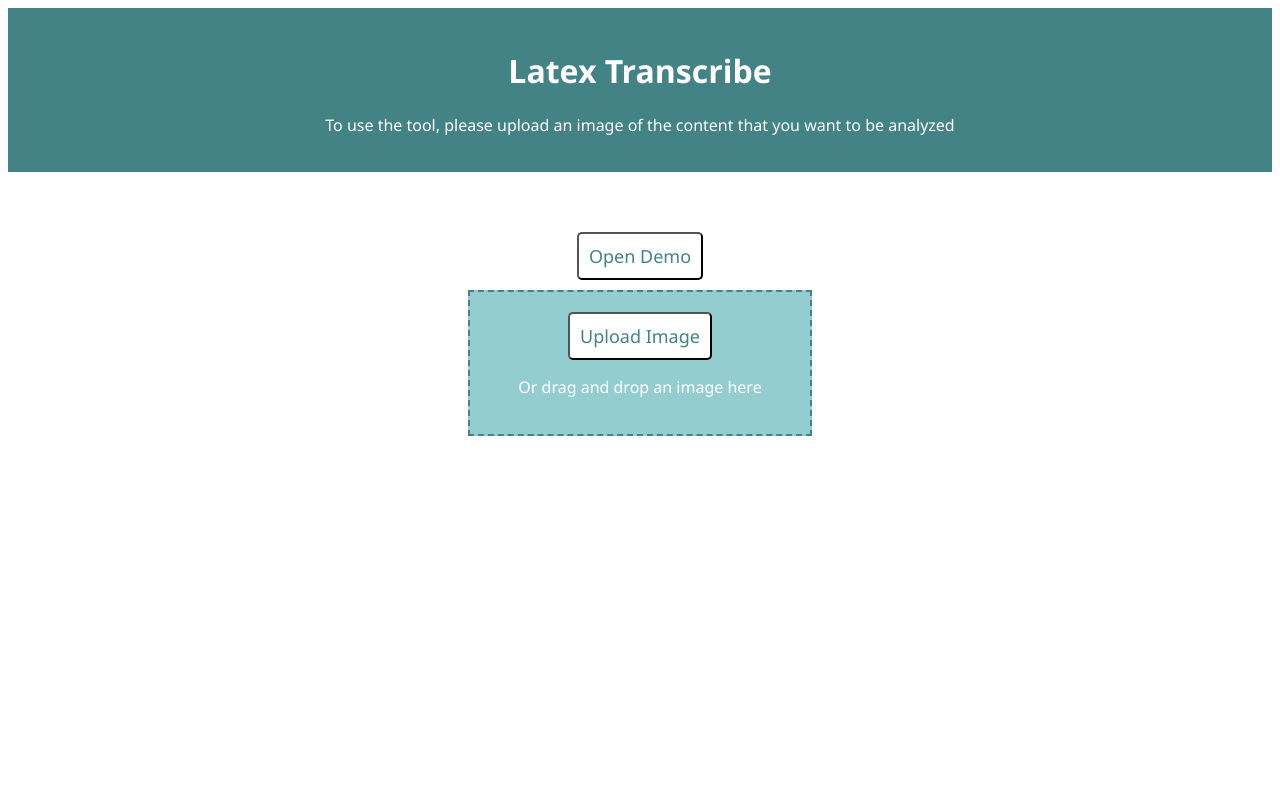
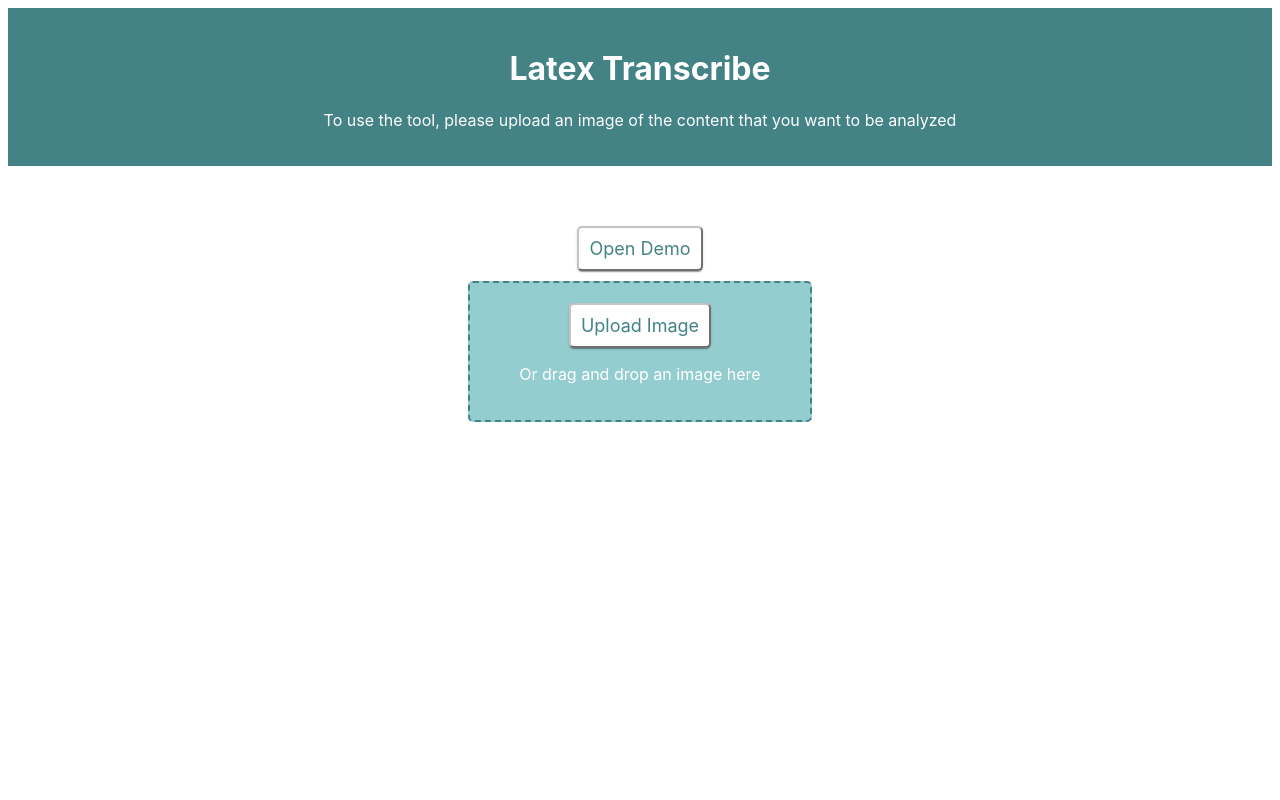
Before and after one commit to classtranscribe/LatexTranscribe, a Vue app in the folder frontend/: page / in a window 1280 px wide. Shown: the top 800 px of the page. Built offline with nearby package versions, Linux system fonts and the light colour scheme.

Commit message:
changed fonts and button css

```diff
--- a/frontend/src/App.vue
+++ b/frontend/src/App.vue
@@ -333,7 +333,8 @@ async function copyLatex(text) {
 
 <style scoped>
 * {
-  font-family: 'Segoe UI', Tahoma, Geneva, Verdana, sans-serif;
+  /*font-family: 'Segoe UI', Tahoma, Geneva, Verdana, sans-serif;*/
+  font-family: -apple-system,Segoe UI,Roboto,Ubuntu,Cantarell,Noto Sans,sans-serif,BlinkMacSystemFont,"Segoe UI",Helvetica,Arial,sans-serif,"Apple Color Emoji","Segoe UI Emoji","Segoe UI Symbol" !important;
 }
 
 .page {
@@ -362,6 +363,12 @@ button {
   padding: 10px;
   justify-content: center;
   border-radius: 5px;
+  box-shadow: 0px 2px 1px -1px rgba(0,0,0,0.2), 0px 1px 1px 0px rgba(0,0,0,0.14), 0px 1px 3px 0px rgba(0,0,0,0.12);
+  border-color: rgba(196, 196, 196, 1);
+}
+
+button:hover {
+  background-color: rgb(245, 245, 245);
 }
 
 .overlay {
@@ -392,6 +399,7 @@ button {
   align-items: center;
   padding-top: 100px;
   border: 2px dashed rgb(67, 131, 134);
+  border-radius: 5px;
   padding: 20px;
   text-align: center;
   cursor: pointer;
```
